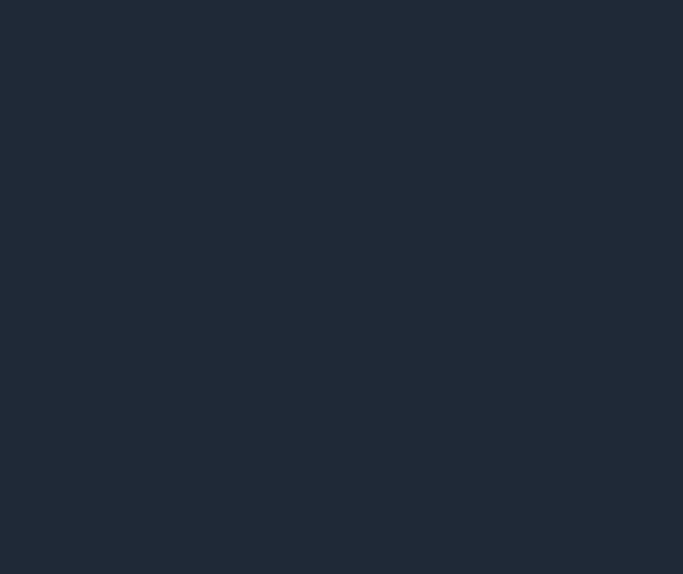
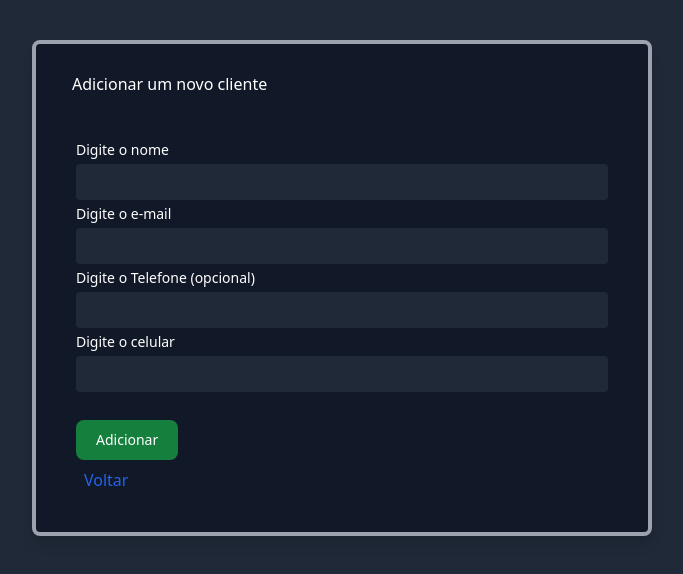
Before and after one commit to rafPH1998/crud-with-vuejs3, a Vue app: page /users/create in a window 1280 px wide. Before the commit this address had no page. Shown: the top 574 px of the page, without its empty margins (298-981 px from the left). Built offline with nearby package versions, Linux system fonts and the light colour scheme.

Commit message:
createClient

```diff
--- a/src/Services/users.services.js
+++ b/src/Services/users.services.js
@@ -6,4 +6,9 @@ export default class UserService
     {
         return axios.get('/users')
     }
+
+    static async storeClient(params)
+    {
+        return axios.post('/users', params)
+    }
 }
--- a/src/components/UserEmpty.vue
+++ b/src/components/UserEmpty.vue
@@ -7,6 +7,7 @@
 </template>
 
 <script>
+
 export default {
   name: 'UserEmpty',
 }
--- a/src/router/index.js
+++ b/src/router/index.js
@@ -1,11 +1,17 @@
 import { createRouter, createWebHistory } from 'vue-router'
 import IndexView from '@/views/Users/IndexView.vue'
+import CreateView from '@/views/Users/CreateView.vue'
 
 const routes = [
   {
     path: '/users',
     name: 'users.index',
     component: IndexView
+  },
+  {
+    path: '/users/create',
+    name: 'users.add',
+    component: CreateView
   },
 ]
 
--- /dev/null
+++ b/src/views/Users/CreateView.vue
@@ -0,0 +1,158 @@
+<template>
+    <div class="mx-auto overflow-hidden shadow-lg mb-2 bg-gray-900 border-4 rounded-lg md:w-3/6 sm:w-4/6 border-gray-400">
+
+        <div
+            v-show="users.showMsgSuccess"
+            class="p-4 mb-4 text-sm text-green-700
+            bg-green-100 dark:bg-green-200
+            dark:text-green-800" role="alert">
+            <span class="font-medium">Sucesso!</span> Novo cliente cadastrado!
+        </div>
+
+        <h1 class="text-white ml-9 mt-7">Adicionar um novo cliente</h1>
+
+        <form method="POST"
+            class="px-10 py-10"
+            action="#"
+            @submit.prevent="addClient()">
+            <div class="flex flex-wrap">
+                <div class="w-full">
+                    <label for="name" class="leading-7 text-sm text-white">
+                        Digite o nome
+                    </label>
+                    <input type="text"
+                        class="bg-gray-800 appearance-none
+                        rounded w-full py-2 px-3 text-white
+                        leading-tight focus:outline-none
+                        focus:shadow-outline"
+                        name="name" id="name" v-model="users.name">
+                    <span
+                        class="text-red-600"
+                        v-for="erro in users.errors.name"
+                        :key="erro.id">
+                        {{erro}}
+                    </span>
+                </div>
+
+                <div class="w-full">
+                    <label for="email" class="leading-7 text-sm text-white">
+                        Digite o e-mail
+                    </label>
+                    <input type="email"
+                        class="bg-gray-800 appearance-none
+                        rounded w-full py-2 px-3 text-white
+                        leading-tight focus:outline-none
+                        focus:shadow-outline"
+                        name="email" id="email" v-model="users.email">
+                    <span
+                        class="text-red-600"
+                        v-for="erro in users.errors.email"
+                        :key="erro.id">
+                        {{erro}}
+                    </span>
+                </div>
+
+                <div class="w-full">
+                    <label for="phone" class="leading-7 text-sm text-white">
+                        Digite o Telefone (opcional)
+                    </label>
+                    <input type="text"
+                        class="bg-gray-800 appearance-none
+                        rounded w-full py-2 px-3 text-white
+                        leading-tight focus:outline-none
+                        focus:shadow-outline"
+                        name="phone" id="phone" v-model="users.phone">
+                    <span
+                        class="text-red-600"
+                        v-for="erro in users.errors.phone"
+                        :key="erro.id">
+                        {{erro}}
+                    </span>
+                </div>
+
+                <div class="w-full">
+                    <label for="cellphone" class="leading-7 text-sm text-white">
+                        Digite o celular
+                    </label>
+                    <input type="text"
+                        class="bg-gray-800 appearance-none
+                        rounded w-full py-2 px-3 text-white
+                        leading-tight focus:outline-none
+                        focus:shadow-outline"
+                        name="cellphone" id="cellphone" v-model="users.cellphone">
+                    <span
+                        class="text-red-600"
+                        v-for="erro in users.errors.cellphone"
+                        :key="erro.id">
+                        {{erro}}
+                    </span>
+                </div>
+
+                <button
+                    :disabled="users.loading"
+                    class="mt-7 focus:outline-none text-white bg-green-700
+                    hover:bg-green-800 focus:ring-4 focus:ring-green-300
+                    font-medium rounded-lg text-sm px-5 py-2.5 mr-2 mb-2
+                    dark:bg-green-600 dark:hover:bg-green-700
+                    dark:focus:ring-green-800">
+                    <span v-if="users.loading">Adicionando...</span>
+                    <span v-else>Adicionar</span>
+                </button>
+            </div>
+            <router-link :to="{name: 'users.index'}"
+                class="ml-2 font-medium text-blue-600
+                dark:text-blue-500 hover:underline">
+                Voltar
+            </router-link>
+        </form>
+    </div>
+</template>
+
+<script>
+import UserService from '@/Services/users.services';
+import { reactive } from 'vue';
+
+export default {
+    name: 'CreateView',
+    setup() {
+        const users = reactive ({
+            name: '',
+            email: '',
+            phone: '',
+            cellphone: '',
+            errors: '',
+            showMsgSuccess: false,
+            loading: false
+        })
+
+        const addClient = () => {
+            users.loading = true
+
+            UserService.storeClient({...users})
+                        .then((response) => {
+                            if (response.status == 201) {
+                                users.showMsgSuccess = true
+                                users.name = ''
+                                users.email = ''
+                                users.phone = ''
+                                users.cellphone = ''
+                                users.errors = ''
+
+                                setTimeout(() => {
+                                    users.showMsgSuccess = false
+                                }, 4000);
+                            }
+                        })
+                        .catch((error) => {
+                            users.errors = error.response.data.errors;
+                        })
+                        .finally(() => users.loading = false)
+        }
+
+        return {
+            addClient,
+            users
+        }
+    }
+}
+</script>
--- a/src/views/Users/IndexView.vue
+++ b/src/views/Users/IndexView.vue
@@ -1,13 +1,14 @@
 <template>
-  <a href=""
+
+  <router-link
+      :to="{name: 'users.add'}"
       class="text-white bg-blue-700
       hover:bg-blue-800 focus:ring-4 focus:ring-blue-300
       font-medium rounded-lg text-sm px-5 py-2.5
       mr-2 mb-2 dark:bg-blue-600 dark:hover:bg-blue-700
       focus:outline-none dark:focus:ring-blue-800">
       +
-  </a>
-
+  </router-link>
 
   <UserEmpty v-show="showMessageEmpty"/>
   <PreloaderSpinner v-if="loading" />
```
